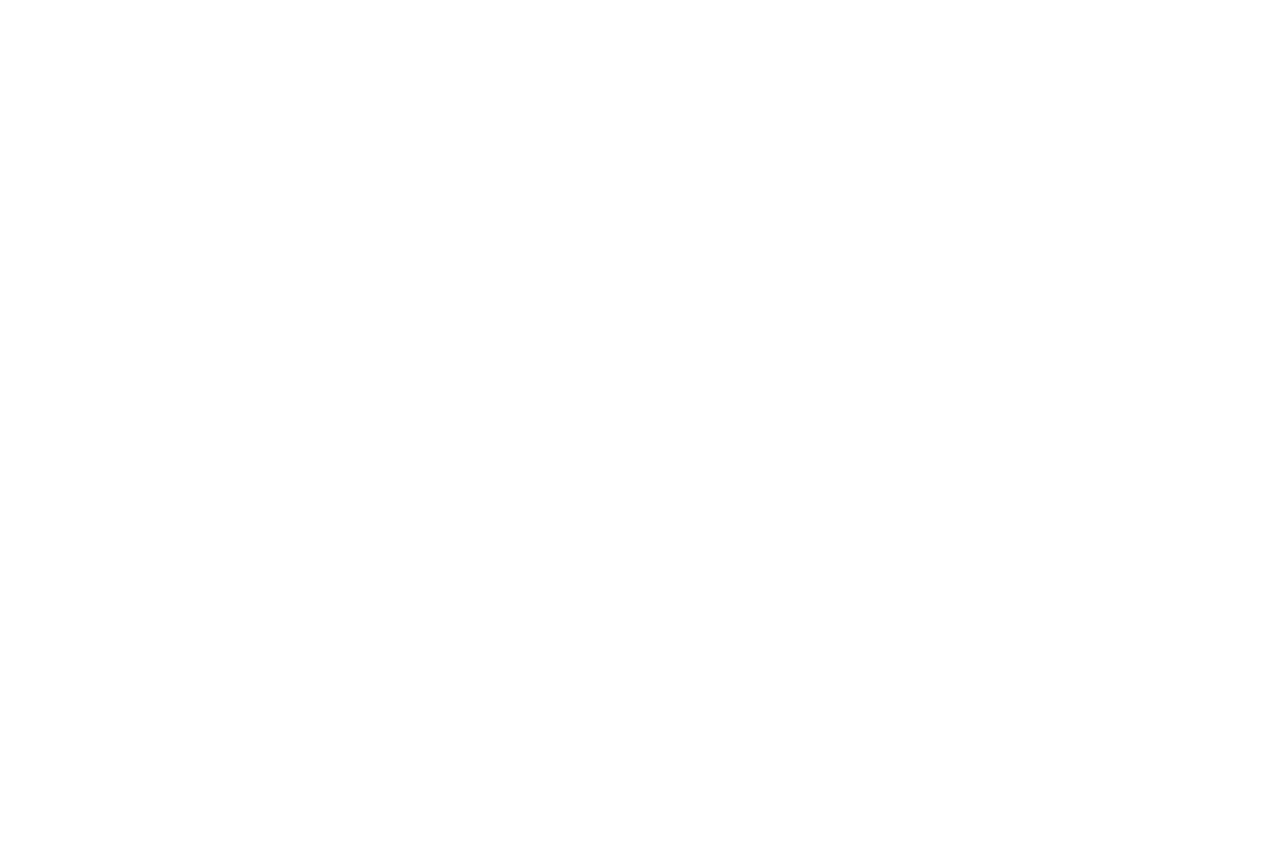
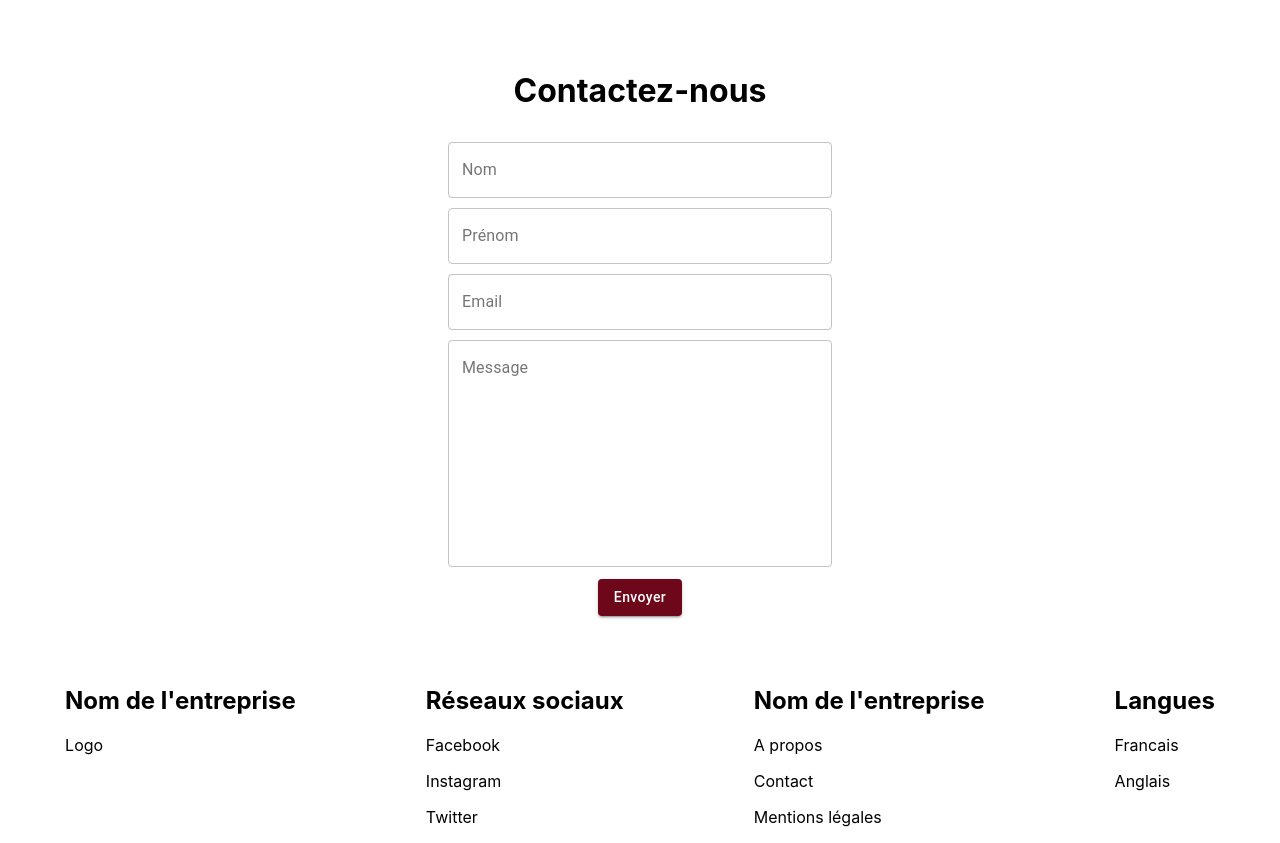
Before and after one commit to nicolasdantas/hackaton2-front, a React (Create React App) app: page /contact in a window 1280 px wide. Before the commit the page ends 800 px from the top, so only its background shows below. Built offline with nearby package versions, Linux system fonts and the light colour scheme.

Commit message:
ajout du formulaire decontact

```diff
--- a/src/App.js
+++ b/src/App.js
@@ -1,5 +1,6 @@
 import React from 'react';
 import { BrowserRouter as Router, Switch, Route } from 'react-router-dom';
+import Contact from './components/Contact';
 import Footer from './components/Footer';
 
 function App() {
@@ -8,9 +9,10 @@ function App() {
       <Router>
         <div className='App'>
           <Switch>
-            <Route exact path='/footer' component={Footer} />
+            <Route exact path='/contact' component={Contact} />
           </Switch>
         </div>
+        <Footer />
       </Router>
     </div>
   );
--- /dev/null
+++ b/src/components/Contact.js
@@ -0,0 +1,129 @@
+import React, { useEffect } from 'react';
+import { useForm, Controller } from 'react-hook-form';
+import '../style/Contact.scss'
+import { makeStyles } from '@material-ui/core/styles';
+import TextField from '@material-ui/core/TextField';
+import Select from '@material-ui/core/Select';
+import InputLabel from '@material-ui/core/InputLabel';
+import MenuItem from '@material-ui/core/MenuItem';
+import Button from '@material-ui/core/Button';
+
+const useStyles = makeStyles(() => ({
+  root: {
+    width: '100%',
+    '& > *': {
+      width: '25ch',
+    },
+  },
+  formControl: {
+    width: 200,
+  },
+  btn: {
+    backgroundColor: '#6d071a',
+    textTransform: 'none',
+    '&:hover': {
+      backgroundColor: '#6d071a',
+    },
+  },
+  input: {
+    width: '100%',
+    '& .MuiOutlinedInput-root.Mui-focused .MuiOutlinedInput-notchedOutline': {
+      borderColor: '#6d071a',
+    },
+    '& .MuiOutlinedInput-input': {
+      color: '#6d071a',
+    },
+    '& .MuiInputLabel-outlined.Mui-focused': {
+      color: '#6d071a',
+    },
+  },
+}));
+
+const Contact = () => {
+  const classes = useStyles();
+
+  const { register, handleSubmit, formState, errors, control } = useForm({
+    mode: 'onBlur',
+  });
+
+  const { isSubmitting } = formState;
+
+  const onSubmit = async (data, e) => {
+
+  };
+
+  return (
+    <div className="container-contact-form">
+      <form className="contactForm" onSubmit={handleSubmit(onSubmit)}>
+        <h1>Contactez-nous</h1>
+        <div className="input-contact-form">
+          <TextField
+            className={classes.input}
+            id="outlined-basic"
+            label="Nom"
+            name="lastname"
+            variant="outlined"
+            inputRef={register({
+              required: "Merci d'indiquer votre nom",
+            })}
+          />
+        </div>
+
+        <div className="input-contact-form">
+          <TextField
+            className={classes.input}
+            id="outlined-basic"
+            label="Prénom"
+            name="firstname"
+            variant="outlined"
+            inputRef={register({
+              required: "Merci d'indiquer votre prénom",
+            })}
+          />
+        </div>
+
+        <div className="input-contact-form">
+          <TextField
+            className={classes.input}
+            id="outlined-basic"
+            label="Email"
+            name="email"
+            variant="outlined"
+            inputRef={register({
+              required: "Merci d'indiquer votre adresse mail",
+            })}
+          />
+        </div>
+        <div className="input-contact-form">
+          <TextField
+            id="outlined-multiline-static"
+            className={classes.input}
+            label="Message"
+            placeholder="Message"
+            multiline
+            rows={10}
+            name="message"
+            variant="outlined"
+            inputRef={register({
+              required: 'Merci de saisir un message',
+            })}
+          />
+        </div>
+
+        <div className="button-contact-form">
+          <Button
+            className={classes.btn}
+            disableElevation={isSubmitting}
+            type="submit"
+            variant="contained"
+            color="primary"
+          >
+            Envoyer
+          </Button>
+        </div>
+      </form>
+    </div>
+  );
+};
+
+export default Contact;
--- a/src/components/Footer.js
+++ b/src/components/Footer.js
@@ -1,20 +1,37 @@
 import React from 'react';
-import '../style/Footer.scss'
+import '../style/Footer.scss';
+import {
+    BrowserRouter as
+    Link
+  } from "react-router-dom";
 
 const Footer = () => {
     return(
+        <div>
             <div className="container-footer">
+                <div>
+                    <h2>Nom de l'entreprise</h2>
+                    <p>Logo</p>
+                </div>
                 <div className="social">
                     <h2>Réseaux sociaux</h2>
+                    <Link to='https://www.facebook.com/ApsideGroupe'>
                     <p>Facebook</p>
+                    </Link>
                     <p>Instagram</p>
                     <p>Twitter</p>
                 </div>
-            <div className="">
+                <div className="a-propos">
                     <h2>Nom de l'entreprise</h2>
+                    <Link to='/team'>
                         <p>A propos</p>
+                    </Link>
+                    <Link to='/contact'>
                         <p>Contact</p>
+                    </Link>
+                    <Link to='/mentionslegales'>
                         <p>Mentions légales</p>
+                    </Link>
                 </div>
                 <div className="languages">
                     <h2>Langues</h2>
@@ -22,6 +39,7 @@ const Footer = () => {
                     <p>Anglais</p>
                 </div>
             </div>
+        </div>
     )
 }
 
--- /dev/null
+++ b/src/style/Contact.scss
@@ -0,0 +1,29 @@
+.container-contact-form {
+    .contactForm{
+      width:70%
+    }
+    display: flex;
+    justify-content: center;
+    text-align: center;
+    h1{
+      margin-bottom: 2rem;
+    }
+    form {
+      margin-top: 50px;
+      margin-bottom: 50px;
+    }
+    .input-contact-form {
+      margin-bottom: 10px;
+    }
+    .button-contact-form {
+      margin-top: 12px;
+    }
+  }
+
+    @media screen and (min-width: 1024px) {
+      .container-contact-form {
+        .contactForm{
+          width:30%
+        }
+      }
+    }
--- a/src/style/Footer.scss
+++ b/src/style/Footer.scss
@@ -0,0 +1,5 @@
+.container-footer{
+    display: flex;
+    flex-direction: row;
+    justify-content: space-around;
+}
```
Also changed, not shown: 1 other file (tests, documents, lock files or other folders). Lines whose indentation alone changed are shown as unchanged.
